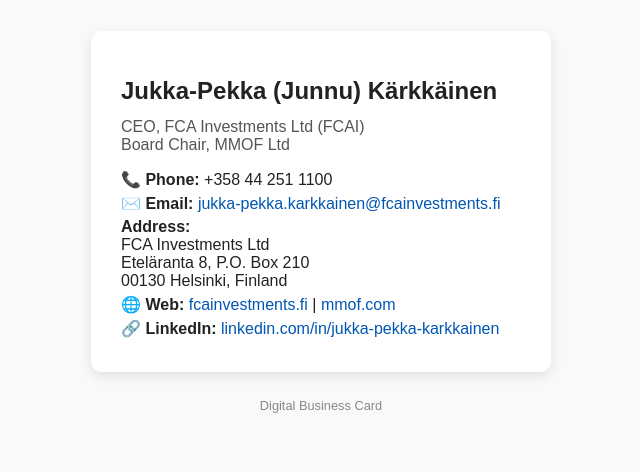
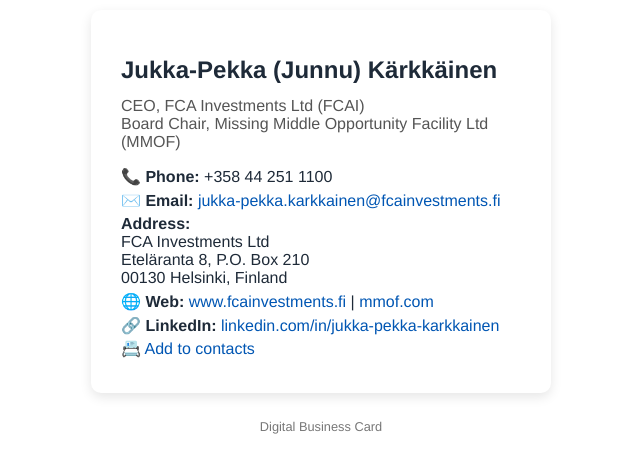
Before and after one commit to jpkarkkainen/digital-card, a plain HTML site: page index.html in a window 1280 px wide. Shown: the part 206-678 px from the top of the page, without its empty margins (319-959 px from the left). Drawn offline with Linux system fonts and the light colour scheme.

Commit message:
Add files via upload

```diff
--- a/index.html
+++ b/index.html
@@ -6,9 +6,9 @@
   <title>Jukka-Pekka Kärkkäinen - Digital Business Card</title>
   <style>
     body {
-      font-family: Arial, sans-serif;
-      background: #f9f9f9;
-      color: #222;
+      font-family: "Helvetica Neue", Arial, sans-serif;
+      background: #ffffff;
+      color: #1E2A38;
       display: flex;
       flex-direction: column;
       align-items: center;
@@ -17,7 +17,7 @@
       padding: 20px;
     }
     .card {
-      background: white;
+      background: #ffffff;
       padding: 30px;
       border-radius: 10px;
       box-shadow: 0 4px 12px rgba(0,0,0,0.1);
@@ -47,14 +47,15 @@
     .footer {
       margin-top: 2em;
       font-size: 0.8em;
-      color: #888;
+      color: #777;
+      text-align: center;
     }
   </style>
 </head>
 <body>
   <div class="card">
     <h1>Jukka-Pekka (Junnu) Kärkkäinen</h1>
-    <h2>CEO, FCA Investments Ltd (FCAI)<br>Board Chair, MMOF Ltd</h2>
+    <h2>CEO, FCA Investments Ltd (FCAI)<br>Board Chair, Missing Middle Opportunity Facility Ltd (MMOF)</h2>
 
     <p>📞 <strong>Phone:</strong> +358 44 251 1100</p>
     <p>✉️ <strong>Email:</strong> <a href="mailto:jukka-pekka.karkkainen@fcainvestments.fi">jukka-pekka.karkkainen@fcainvestments.fi</a></p>
@@ -64,8 +65,9 @@
     Eteläranta 8, P.O. Box 210<br>
     00130 Helsinki, Finland</p>
 
-    <p>🌐 <strong>Web:</strong> <a href="https://fcainvestments.fi">fcainvestments.fi</a> | <a href="https://mmof.com">mmof.com</a></p>
+    <p>🌐 <strong>Web:</strong> <a href="https://www.fcainvestments.fi">www.fcainvestments.fi</a> | <a href="https://mmof.com">mmof.com</a></p>
     <p>🔗 <strong>LinkedIn:</strong> <a href="https://www.linkedin.com/in/jukka-pekka-karkkainen/">linkedin.com/in/jukka-pekka-karkkainen</a></p>
+    <p>📇 <a href="Jukka-Pekka.vcf" download>Add to contacts</a></p>
   </div>
 
   <div class="footer">Digital Business Card</div>
```
